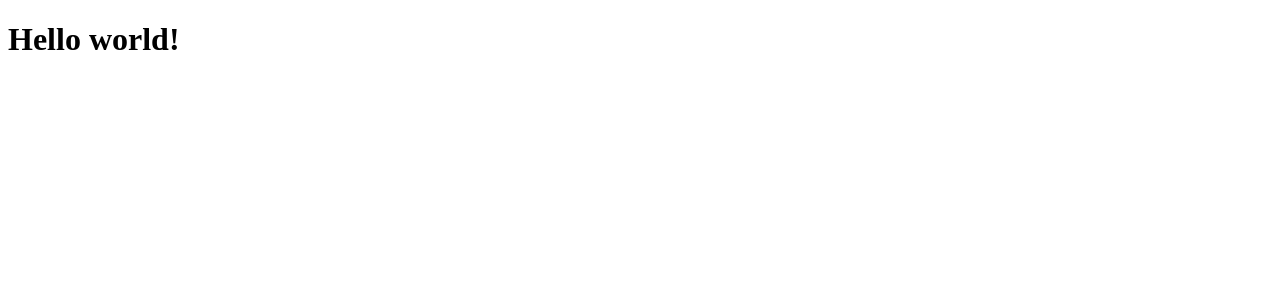
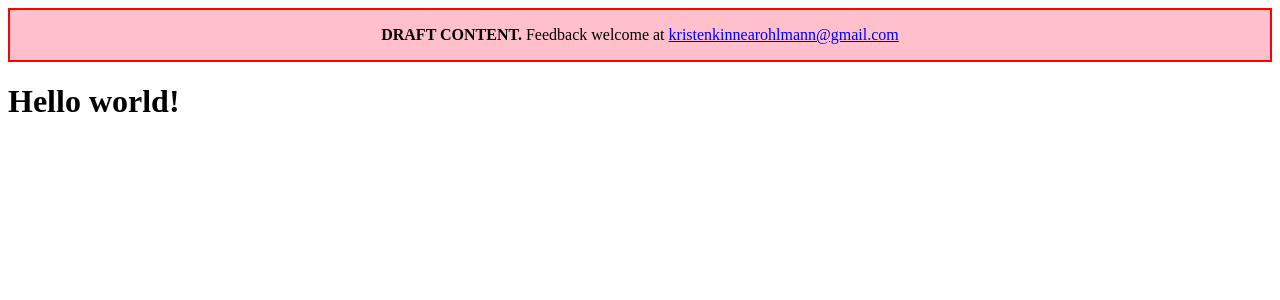
Before and after one commit to kristenkinnearohlmann/instrument-fingering-charts, a SvelteKit app: page / in a window 1280 px wide. Shown: the top 300 px of the page. Built offline with nearby package versions, Linux system fonts and the light colour scheme.

Commit message:
Add PageHeader component

```diff
--- /dev/null
+++ b/src/components/PageHeader.svelte
@@ -0,0 +1,17 @@
+<script>
+</script>
+
+<div class="banner">
+	<p>
+		<strong>DRAFT CONTENT.</strong> Feedback welcome at
+		<a href="mailtp:kristenkinnearohlmann@gmail.com">kristenkinnearohlmann@gmail.com</a>
+	</p>
+</div>
+
+<style>
+	.banner {
+		background-color: pink;
+		border: 2px solid red;
+		text-align: center;
+	}
+</style>
--- a/src/routes/+page.svelte
+++ b/src/routes/+page.svelte
@@ -1,5 +1,15 @@
 <script>
+	import PageHeader from '../components/PageHeader.svelte';
 	let name = 'world';
 </script>
 
+<svelte:head>
+	<title>Instrument Fingering Charts</title>
+</svelte:head>
+
+<PageHeader />
+
 <h1>Hello {name}!</h1>
+
+<style>
+</style>
```
